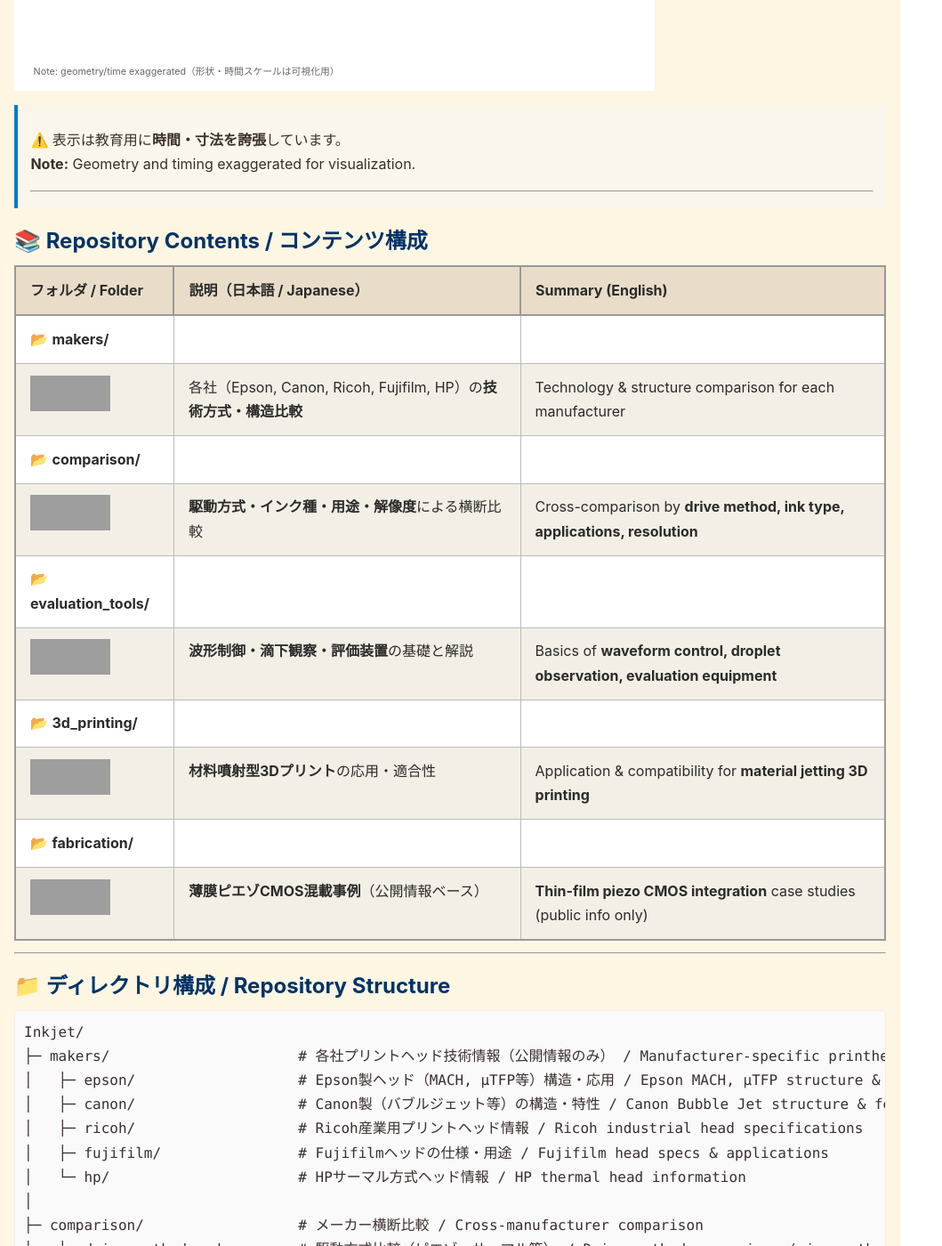
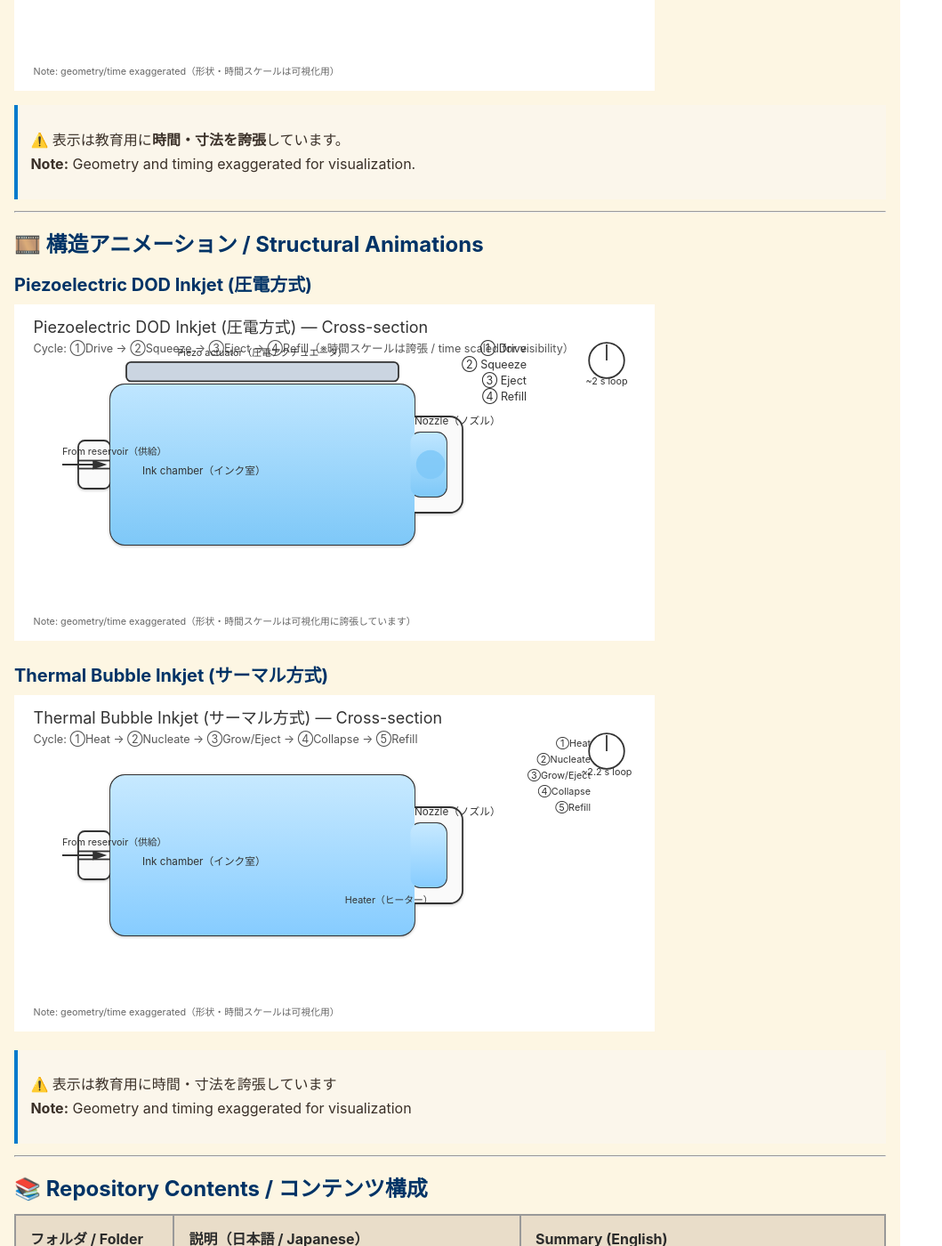
Before and after one commit to Samizo-AITL/Inkjet, a Jekyll site: the page built from index.md, in a window 1280 px wide and 1400 px high, scrolled down 1544 px, cut to the strip 0-1400 px from the top of the window. Shown: the whole strip at 89% size, without its empty margins (0-1059 px from the left). Built offline with Jekyll 4.4.1, drawn with Linux system fonts in a browser that asks for light colours; our own code applies the rules of GitHub Pages for plain Markdown files; grey boxes are pictures that could not be loaded.

Commit message:
Update index.md

```diff
--- a/index.md
+++ b/index.md
@@ -49,7 +49,20 @@ It spans **structure, drive methods, ink compatibility, application-specific eva
 
 > ⚠️ 表示は教育用に**時間・寸法を誇張**しています。
 > **Note:** Geometry and timing exaggerated for visualization.
->
+
+---
+
+## 🎞️ 構造アニメーション / Structural Animations
+
+### Piezoelectric DOD Inkjet (圧電方式)
+<object type="image/svg+xml" data="/assets/svg/inkjet_piezo_animation.svg" width="720"></object>
+
+### Thermal Bubble Inkjet (サーマル方式)
+<object type="image/svg+xml" data="/assets/svg/inkjet_thermal_animation.svg" width="720"></object>
+
+> ⚠️ 表示は教育用に時間・寸法を誇張しています
+> **Note:** Geometry and timing exaggerated for visualization
+
 ---
 
 ## 📚 **Repository Contents / コンテンツ構成**
```
